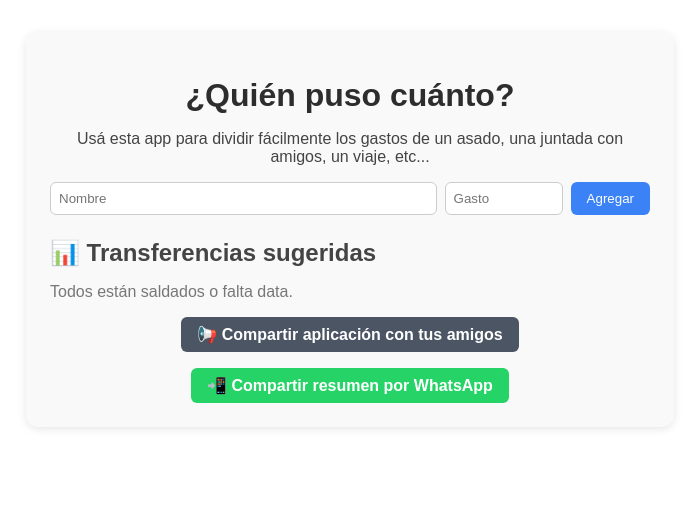
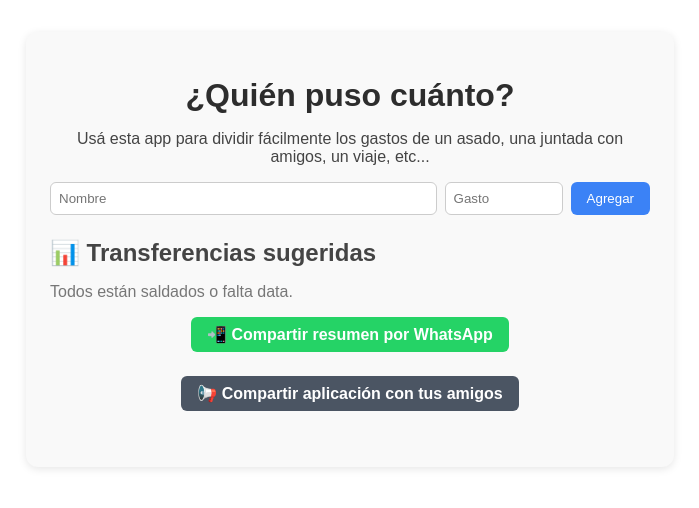
Before and after one commit to javosds/asado-gastos-app, a React (Vite) app in the folder asado-gastos-app/: page / in a window 1280 px wide. Shown: the top 508 px of the page, without its empty margins (290-989 px from the left). Built offline with nearby package versions, Linux system fonts and the light colour scheme.

Commit message:
Update App.jsx

```diff
--- a/asado-gastos-app/src/App.jsx
+++ b/asado-gastos-app/src/App.jsx
@@ -111,17 +111,18 @@ export default function App() {
         </ul>
       )}
 
-      <div style={{ display: "flex", justifyContent: "center", marginBottom: "1rem" }}>
-        <a href={`https://wa.me/?text=${encodeURIComponent('¡Usá esta app para dividir gastos con tu grupo! 🙌\n\nhttps://quien-puso-cuanto.vercel.app')}`} target="_blank" rel="noopener noreferrer" style={{ backgroundColor: "#4b5563", color: "white", padding: "0.5rem 1rem", borderRadius: "6px", textDecoration: "none", fontWeight: "bold" }}>
-          📢 Compartir aplicación con tus amigos
-        </a>
-      </div>
+      <div style={{ display: "flex", justifyContent: "center", marginBottom: "1.5rem" }}>
+  <a href={`https://wa.me/?text=${encodeURIComponent(getSummaryText())}`} target="_blank" rel="noopener noreferrer" style={{ backgroundColor: "#25D366", color: "white", padding: "0.5rem 1rem", borderRadius: "6px", textDecoration: "none", fontWeight: "bold" }}>
+    📲 Compartir resumen por WhatsApp
+  </a>
+</div>
 
-      <div style={{ display: "flex", gap: "0.5rem", flexWrap: "wrap", justifyContent: "center" }}>
-        <a href={`https://wa.me/?text=${encodeURIComponent(getSummaryText())}`} target="_blank" rel="noopener noreferrer" style={{ backgroundColor: "#25D366", color: "white", padding: "0.5rem 1rem", borderRadius: "6px", textDecoration: "none", fontWeight: "bold" }}>
-          📲 Compartir resumen por WhatsApp
-        </a>
-      </div>
+<div style={{ display: "flex", justifyContent: "center", marginBottom: "2rem" }}>
+  <a href={`https://wa.me/?text=${encodeURIComponent('¡Usá esta app para dividir gastos con tu grupo! 🙌\n\nhttps://quien-puso-cuanto.vercel.app')}`} target="_blank" rel="noopener noreferrer" style={{ backgroundColor: "#4b5563", color: "white", padding: "0.5rem 1rem", borderRadius: "6px", textDecoration: "none", fontWeight: "bold" }}>
+    📢 Compartir aplicación con tus amigos
+  </a>
+</div>
+
     </div>
   );
 }
```
